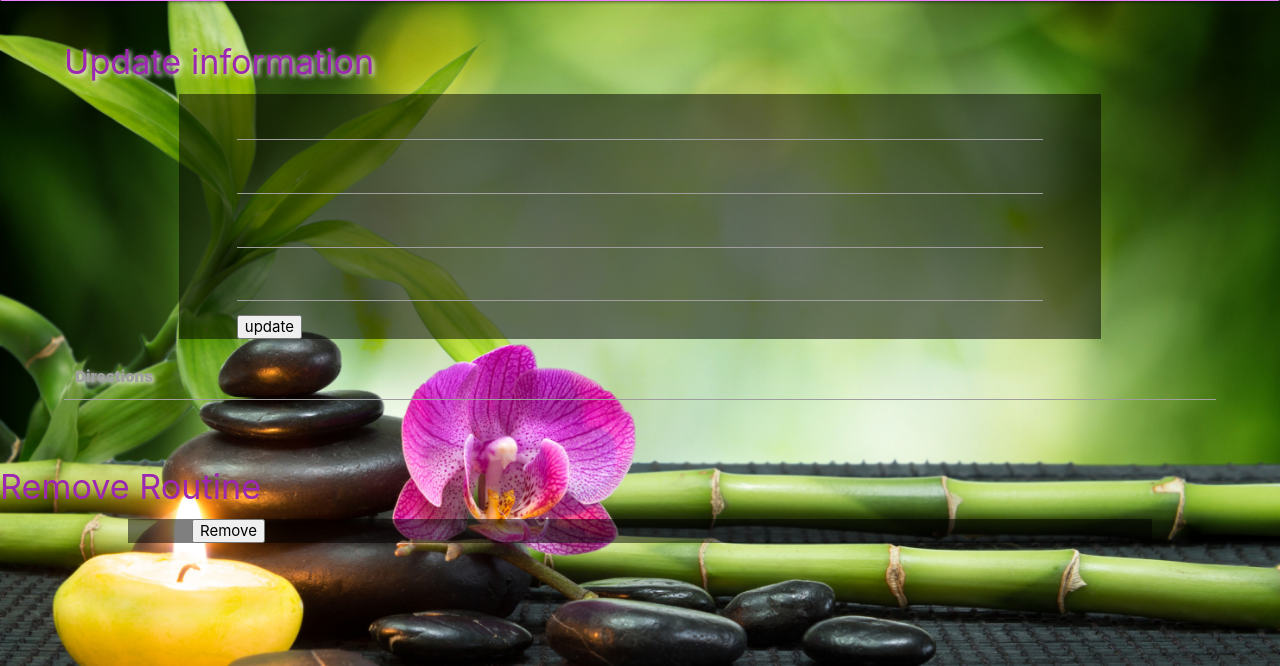
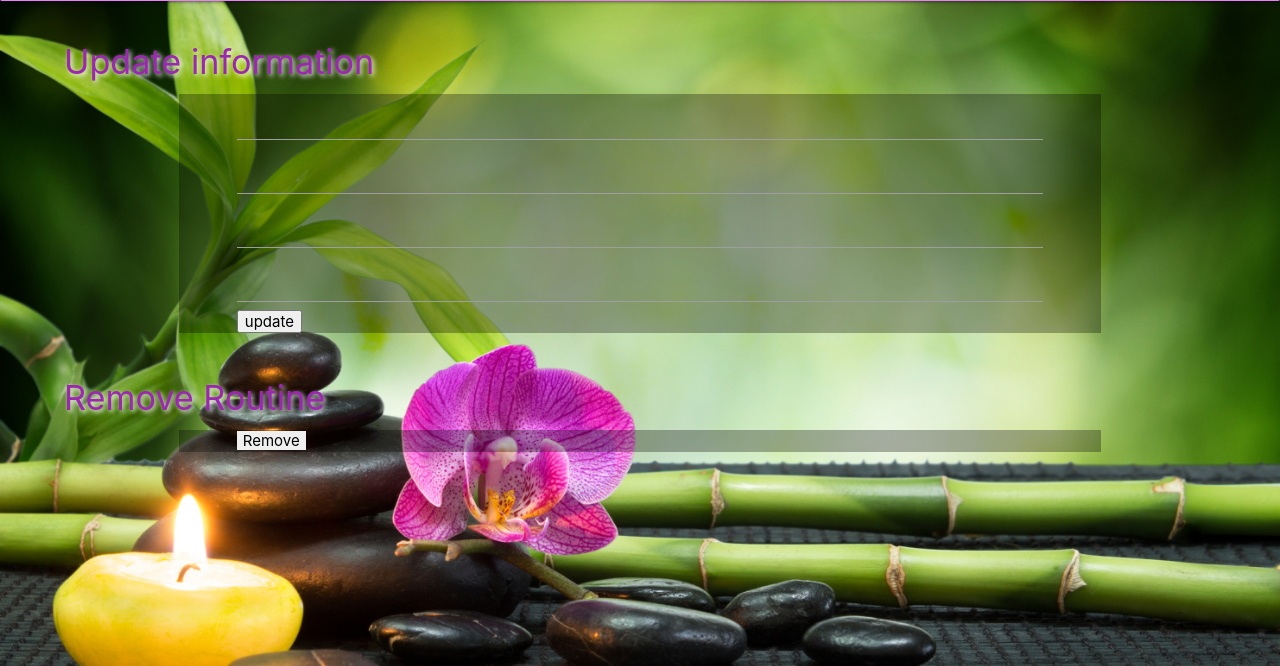
Before and after one commit to Ncope1/Project-2, a Node server app: page /routines/Cleansing in a window 1280 px wide. Shown: the part 134-800 px from the top of the page. Run offline with Node 20, Linux system fonts and the light colour scheme; data comes from the database, SQL or seed files in the repository; some libraries are stand-ins or nearby versions.

Commit message:
edited forms

```diff
--- a/public/style.css
+++ b/public/style.css
@@ -20,6 +20,8 @@
 
 input[type=text] {
     color: white;
+    text-shadow: 2px 2px 2px white;
+    font-size: 50px;
 }
 
 .main-content {
@@ -30,8 +32,7 @@
  }
 
  form {
-    background-color: rgba(0, 0, 0, .5) !important;
-    /* background-color: rgba(255, 255, 255, .3) !important; */
+    background-color: rgba(0, 0, 0, .3) !important;
     /* color: black !important; */
     margin: 0 10%;
     padding: 0 5%;
@@ -41,3 +42,16 @@
  h5 {
     text-shadow: 2px 2px 5px #9c27b0;
  }
+
+ .bg-image {
+     background: linear-gradient(transparent)
+ }
+
+ .deleteButton {
+    border: none;
+
+ }
+
+ .deleteForm {
+     background: transparent;
+ }
--- a/views/layout.hbs
+++ b/views/layout.hbs
@@ -31,11 +31,11 @@
             </ul>
         </nav>
     </div>
-    <div class="bg-image"></div>
+    <div class="bg-image">
     <div class="main-content">
    {{{body}}}
-   </div>
-
+        </div>
+    </div>
 </body>
 
 </html>
--- a/views/routines-index.hbs
+++ b/views/routines-index.hbs
@@ -11,9 +11,9 @@
 
 <h5 class ="white-text">Create New Routine</h5>
 <form action="/routines" method="post">
-  <input type="text" name="routine[title]" placeholder="Title">
-  <input type="text" name="routine[products]" placeholder="Products">
-  <input type="text" name="routine[duration]" placeholder="Duration">
-  <input type="text" name="routine[directions]" placeholder="Directions">
+  <input type="text" class="purple-text" name="routine[title]" placeholder="Title">
+  <input type="text" class="purple-text" name="routine[products]" placeholder="Products">
+  <input type="text" class="purple-text" name="routine[duration]" placeholder="Duration">
+  <input type="text" class="purple-text" name="routine[directions]" placeholder="Directions">
   <input type="submit" value="Submit New Routine">
 </form>
--- a/views/routines-show.hbs
+++ b/views/routines-show.hbs
@@ -8,7 +8,7 @@
   <input type="text" class="purple-text" name="routine[title]" value="{{ routine.title }}">
   <input type="text" class="purple-text" name="routine[products]" value="{{ routine.products }}">
   <input type="text" class="purple-text" name="routine[duration]" value="{{ routine.duration }}">
-  <textarea class="purple-text materialize-textarea" name="routine[directions]" value="{{ routine.directions }}"></textarea>
+  <input type="text" class="purple-text" name="routine[directions]" value="{{ routine.directions }}">
   <input type="submit" value="update">
 </form>
 
@@ -22,16 +22,17 @@
         <div class="input-field col s6">
           <input id="last_name" type="text" class="validate">
           <label for="last_name">Last Name</label>
+           </div>
         </div> --}}
-        <div class="input-field col s12">
+        {{!-- <div class="input-field col s12">
           <input id="directions" value="{{ routine.directions }}">
           <label for="directions">Directions</label>
         </div>
-      </div>
+
     </form>
-    </div>
+    </div> --}}
 <br>
 <h4 class="purple-text">Remove Routine</h4>
-<form method="post" action="/routines/{{ routine.title }}?_method=delete" type="submit">
-<button>Remove</button>
+<form class="deleteForm" method="post" action="/routines/{{ routine.title }}?_method=delete">
+<input class="deleteButton" type="submit" value="Remove">
 </form>
```
